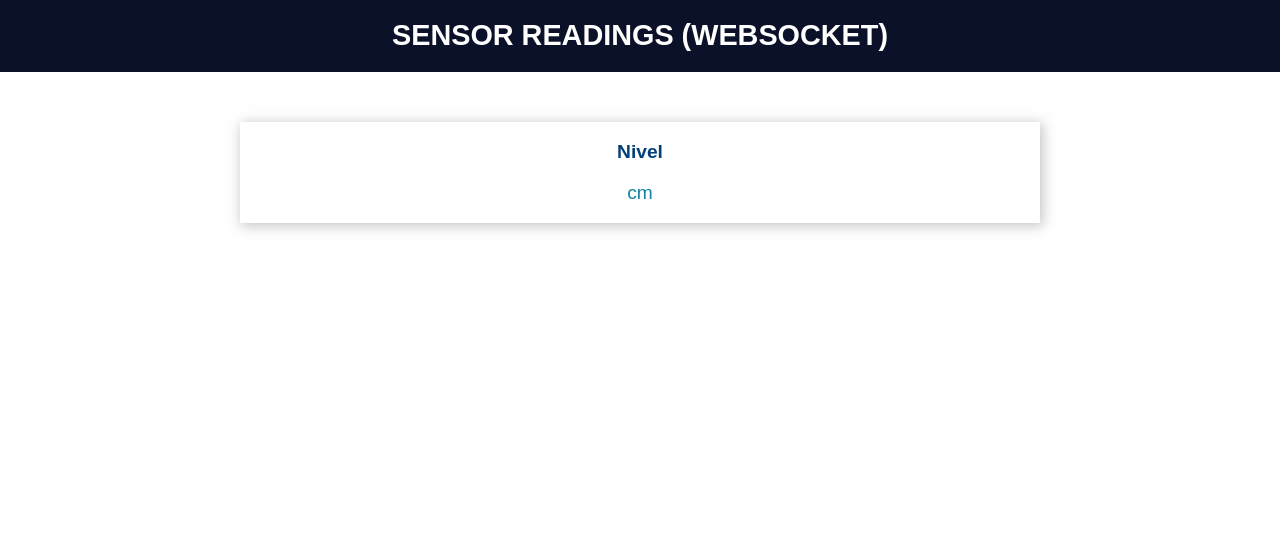
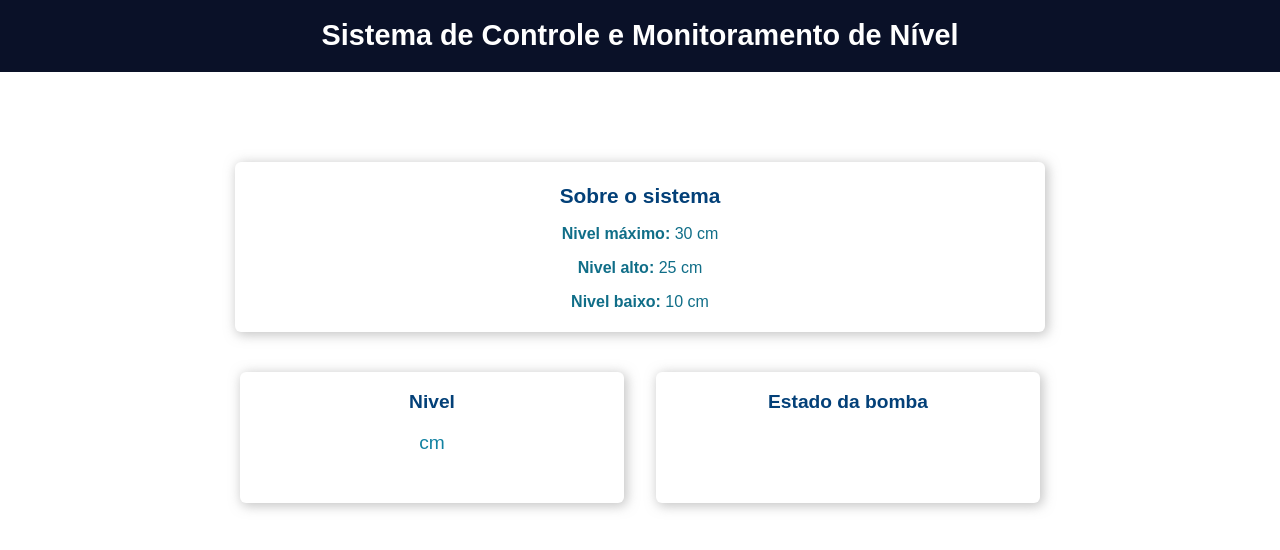
Before and after one commit to GabrielSperoto/Controle_nivel_2_0, a plain HTML site: page data/index.html in a window 1280 px wide. Drawn offline with Linux system fonts and the light colour scheme.

Commit message:
adicionando estado da bomba ao site

```diff
--- a/data/index.html
+++ b/data/index.html
@@ -8,13 +8,25 @@
     </head>
     <body>
         <div class="topnav">
-            <h1>SENSOR READINGS (WEBSOCKET)</h1>
+            <h1>Sistema de Controle e Monitoramento de Nível</h1>
         </div>
         <div class="content">
+            <div class="main_informations">
+                <h2 id="informations_title">Sobre o sistema</h2>
+                <p class="informations">Nivel máximo: <span class="informations_value">30 cm</span></p>
+                <p class="informations">Nivel alto: <span class="informations_value">25 cm</span></p>
+                <p class="informations">Nivel baixo: <span class="informations_value">10 cm</span></p>
+            </div>
             <div class="card-grid">
                 <div class="card">
-                    <p class="card-title"><i class="fas fa-thermometer-threequarters" style="color:#059e8a;"></i> Nivel</p>
+                    <p class="card-title"><i style="color:#059e8a;"></i> Nivel</p>
                     <p class="reading"><span id="distancia"></span> cm</p>
+                </div>
+                <div class="card">
+                    <div class="card-grid">
+                        <p class="card-title">Estado da bomba</p>
+                        <p class="reading"><span id="estado_bomba"></span></p>
+                    </div>
                 </div>
             </div>
         </div>
--- a/data/script.js
+++ b/data/script.js
@@ -39,6 +39,6 @@ function onMessage(event) {
 
     for (var i = 0; i < keys.length; i++){
         var key = keys[i];
-        document.getElementById(key).innerHTML = myObj[key].toFixed(2);
+        document.getElementById(key).innerHTML = myObj[key];
     }
 }
--- a/data/style.css
+++ b/data/style.css
@@ -23,10 +23,12 @@ body {
     display: grid;
     grid-gap: 2rem;
     grid-template-columns: repeat(auto-fit, minmax(200px, 1fr));
+
 }
 .card {
     background-color: white;
     box-shadow: 2px 2px 12px 1px rgba(140,140,140,.5);
+    border-radius: 6px;
 }
 .card-title {
     font-size: 1.2rem;
@@ -37,3 +39,26 @@ body {
     font-size: 1.2rem;
     color: #1282A2;
 }
+
+.main_informations{
+    max-width: 800px;
+    margin: 40px auto;
+    box-shadow: 2px 2px 12px 1px rgba(140,140,140,.5);
+    border-radius: 6px;
+    padding: 5px;
+}
+
+#informations_title{
+    font-size: 1.3em;
+    color: #034078;
+    text-shadow: 0.5px;
+}
+
+.informations{
+    color: #106e88;
+    font-weight: bold;
+}
+
+.informations_value{
+    font-weight: normal;
+}
```
Also changed, not shown: 1 other file.
